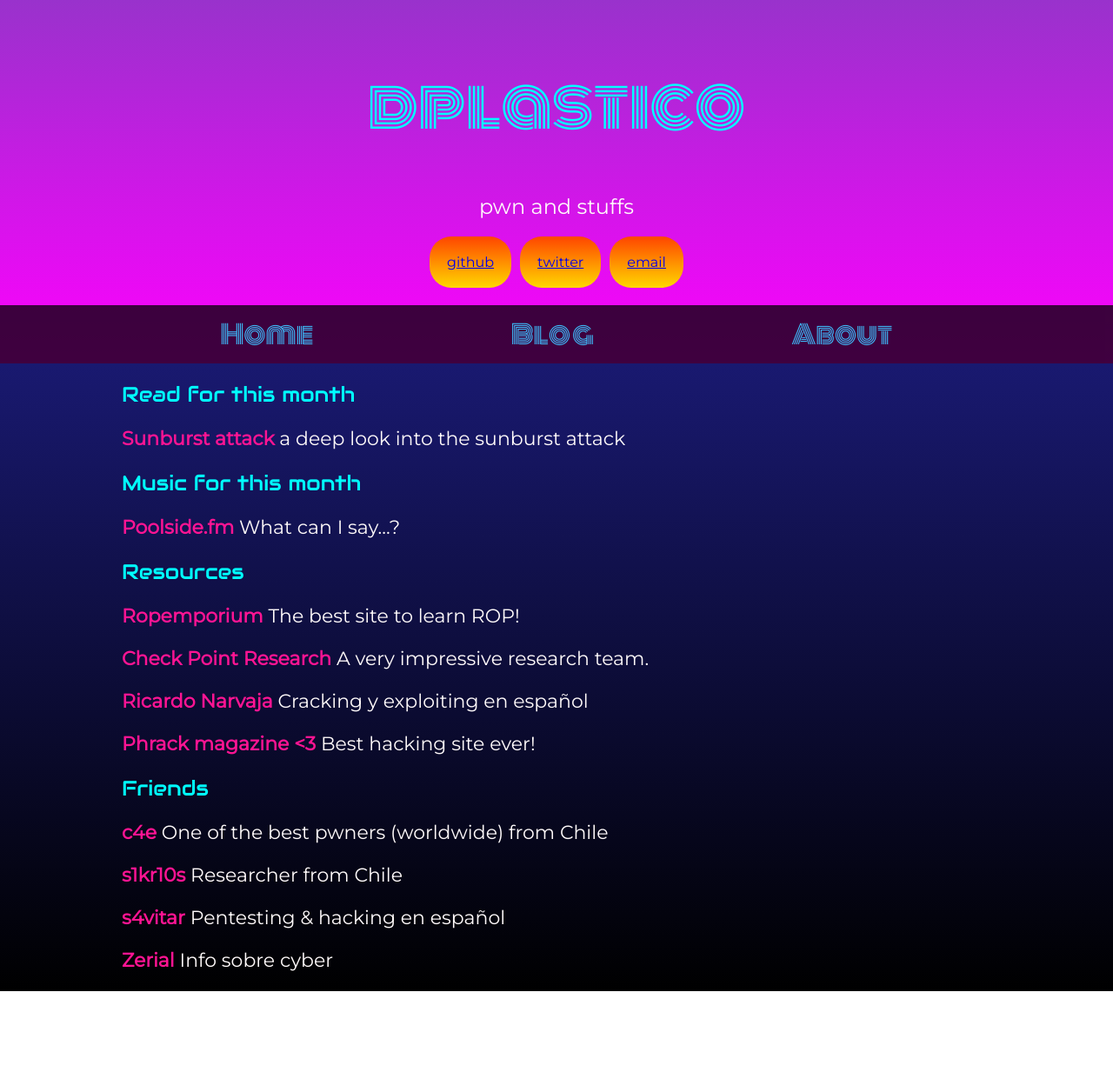
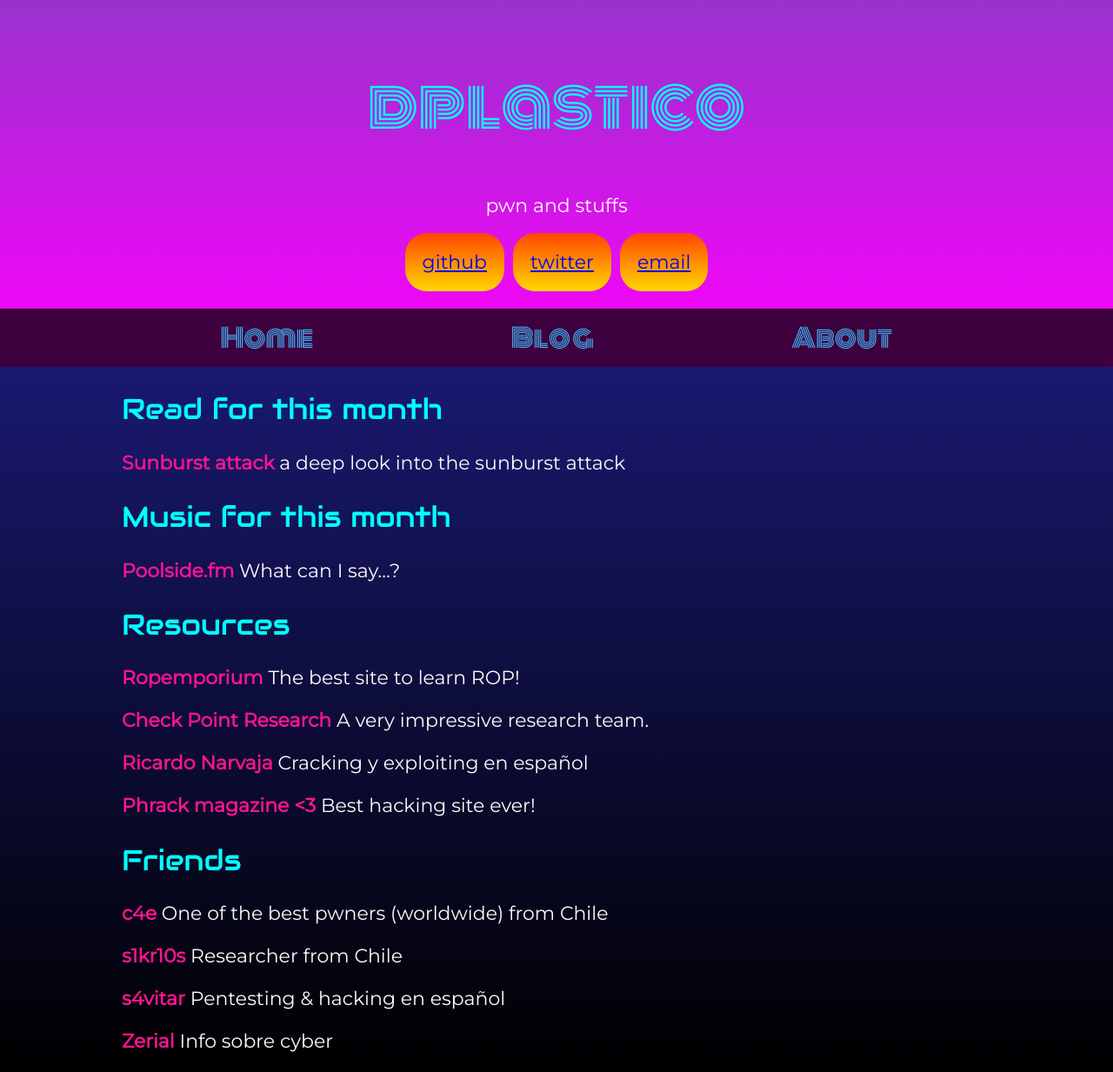
Before and after one commit to dplastico/dplastico.github.io, a Jekyll site: the page built from index.md, in a window 1280 px wide. Shown: the whole page at 87% size. Built offline with Jekyll 4.4.1, drawn with Linux system fonts in a browser that asks for light colours; nearby versions of some CDN libraries; our own code applies the rules of GitHub Pages for plain Markdown files; before the commit the page ends 1140 px from its top, so only the background shows below that.

Commit message:
house of plastic v1.8

```diff
--- a/assets/css/style.scss
+++ b/assets/css/style.scss
@@ -11,6 +11,7 @@ html {
 body {
     margin: 0;
     font-family: 'Montserrat', sans-serif;
+    font-size: 22px;
     color: snow;
     min-height: 100%;
     display: flex;
@@ -214,6 +215,7 @@ tr {
 #subtitle {
     text-align: center;
     font-family: 'Montserrat', sans-serif;
+    font-size: 22px;
     color: snow;
 }
 
```
